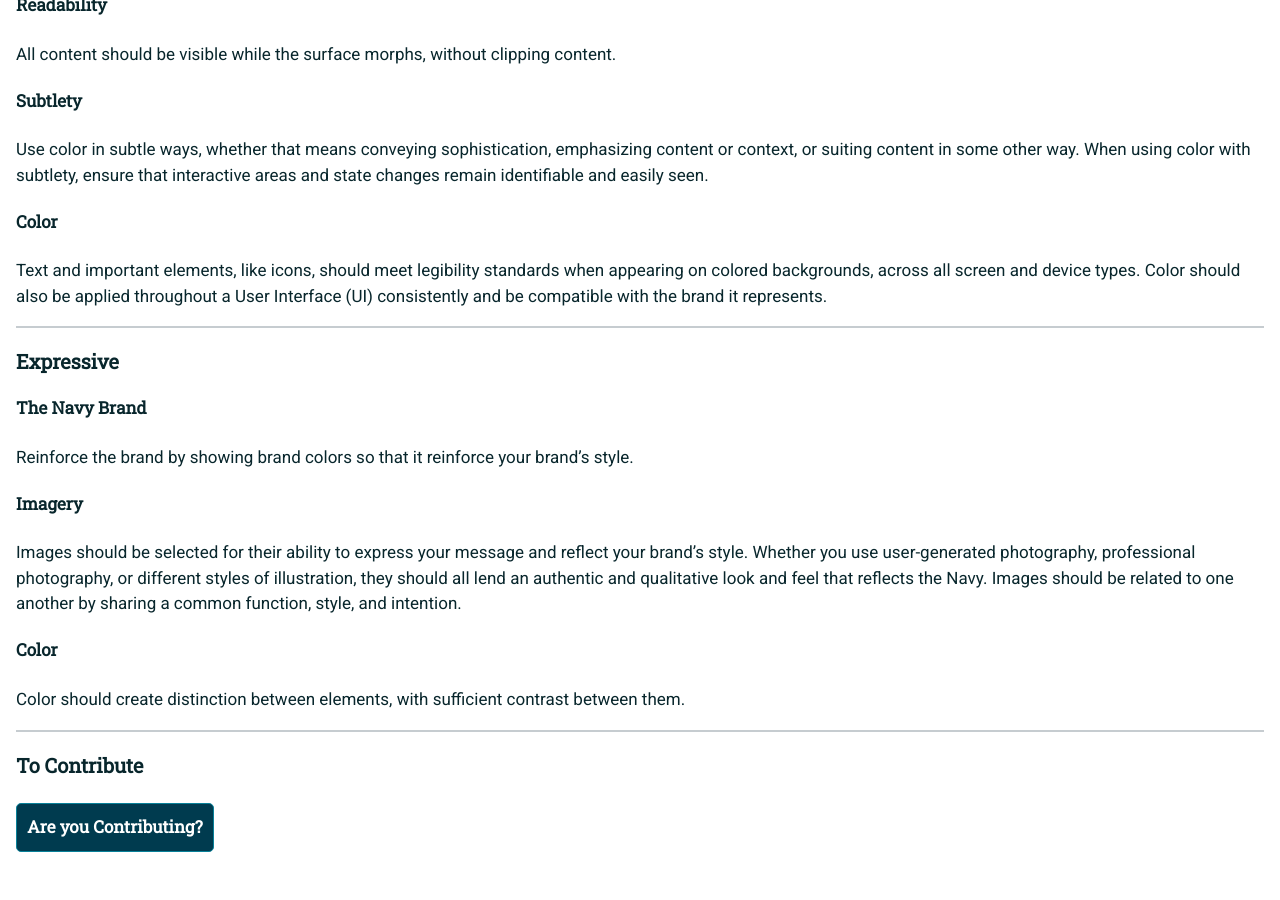
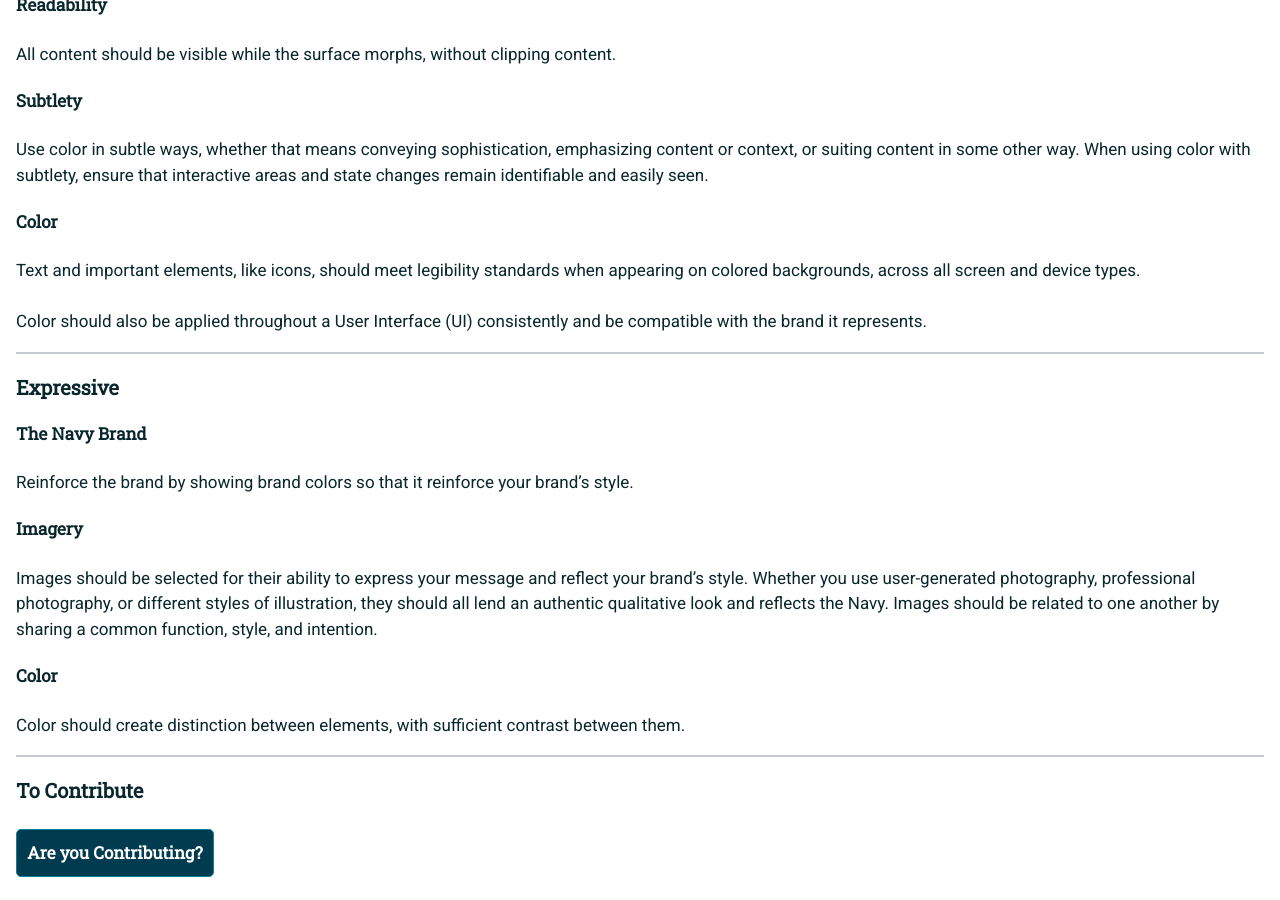
Before and after one commit to usnavy/Navy-Design-Guide, a Jekyll site: the page built from design-methods.md, in a window 1280 px wide and 900 px high, scrolled down 2212 px. Built offline with Jekyll 4.4.1, drawn with Linux system fonts in a browser that asks for light colours; nearby versions of some CDN libraries; our own code applies the rules of GitHub Pages for plain Markdown files.

Commit message:
Update design-methods.md

```diff
--- a/design-methods.md
+++ b/design-methods.md
@@ -29,6 +29,7 @@ Use color in subtle ways, whether that means conveying sophistication, emphasizi
 #### Color
 
 Text and important elements, like icons, should meet legibility standards when appearing on colored backgrounds, across all screen and device types.
+
 Color should also be applied throughout a User Interface (UI) consistently and be compatible with the brand it represents.
 
 <hr>
@@ -41,7 +42,7 @@ Reinforce the brand by showing brand colors so that it reinforce your brand’s
 
 #### Imagery
 
-Images should be selected for their ability to express your message and reflect your brand’s style. Whether you use user-generated photography, professional photography, or different styles of illustration, they should all lend an authentic and qualitative look and feel that reflects the Navy. Images should be related to one another by sharing a common function, style, and intention.
+Images should be selected for their ability to express your message and reflect your brand’s style. Whether you use user-generated photography, professional photography, or different styles of illustration, they should all lend an authentic qualitative look and  reflects the Navy. Images should be related to one another by sharing a common function, style, and intention.
 
 #### Color
 
```
